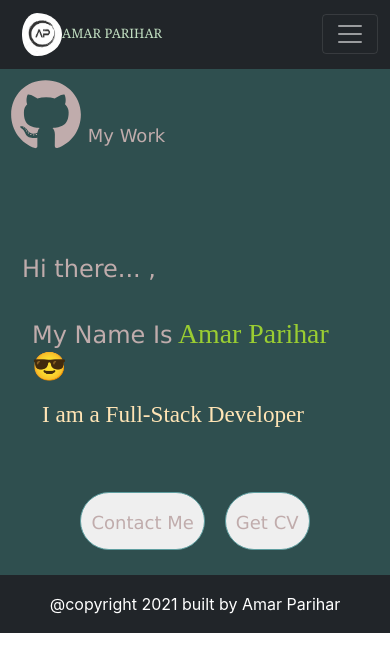
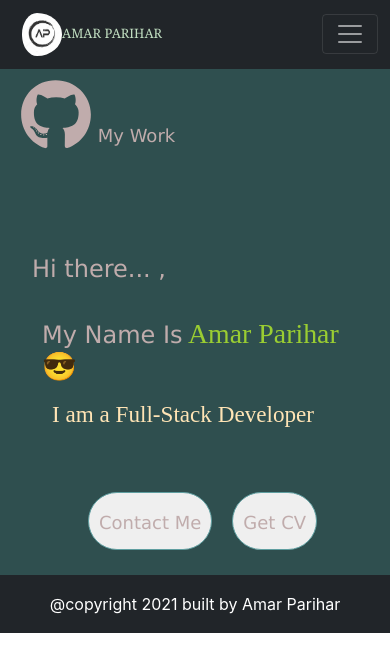
Before and after one commit to Amarparihar/myprofile, a React (Create React App) app: page / in a window 390 px wide. Shown: the top 672 px of the page. Built offline with nearby package versions, Linux system fonts and the light colour scheme.

Commit message:
added ccomponent

```diff
--- a/public/styles.css
+++ b/public/styles.css
@@ -52,7 +52,7 @@ nav{
 }
 @media (max-width:500px){
     .home-section{
-        padding: 10px;
+        padding: 10px 5px 10px 20px;
     }
 }
 
```
